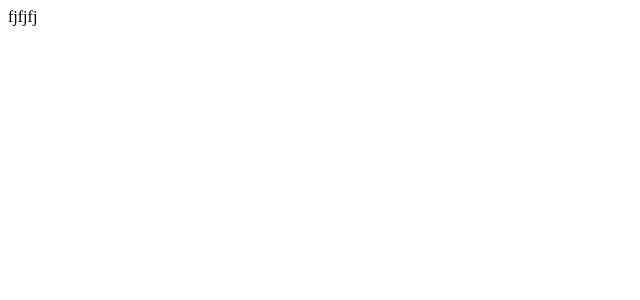
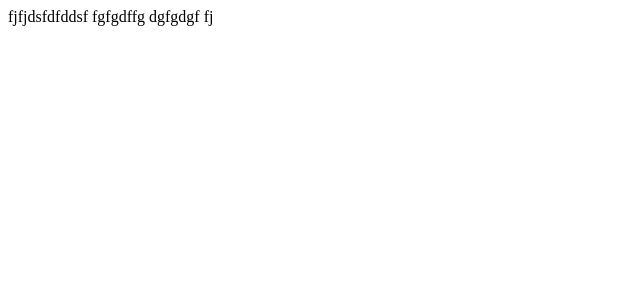
Before and after one commit to Bakhtyar25/Midend, a Next.js app: page / in a window 1280 px wide. Shown: the top 300 px of the page, without its empty margins (0-640 px from the left). Built offline with nearby package versions, Linux system fonts and the light colour scheme.

Commit message:
pulled main

```diff
--- a/src/app/head.jsx
+++ b/src/app/head.jsx
@@ -6,5 +6,5 @@ export default function Head() {
       <meta name="description" content="Generated by create next app" />
       <link rel="icon" href="/favicon.ico" />
     </>
-  )
+  );
 }
--- a/src/app/page.jsx
+++ b/src/app/page.jsx
@@ -6,6 +6,9 @@ const inter = Inter({ subsets: ['latin'] })
 
 export default function Home() {
   return (
-    <div className='text-red-500 bg-amber-300'>fjfjfj</div>
+    <div className='text-red-500 bg-amber-300'>fjfjdsfdfddsf
+      fgfgdffg
+      dgfgdgf
+      fj</div>
   )
 }
--- a/src/components/title.jsx
+++ b/src/components/title.jsx
@@ -0,0 +1,5 @@
+import React from "react";
+
+export default function title() {
+  return <div>title</div>;
+}
```
